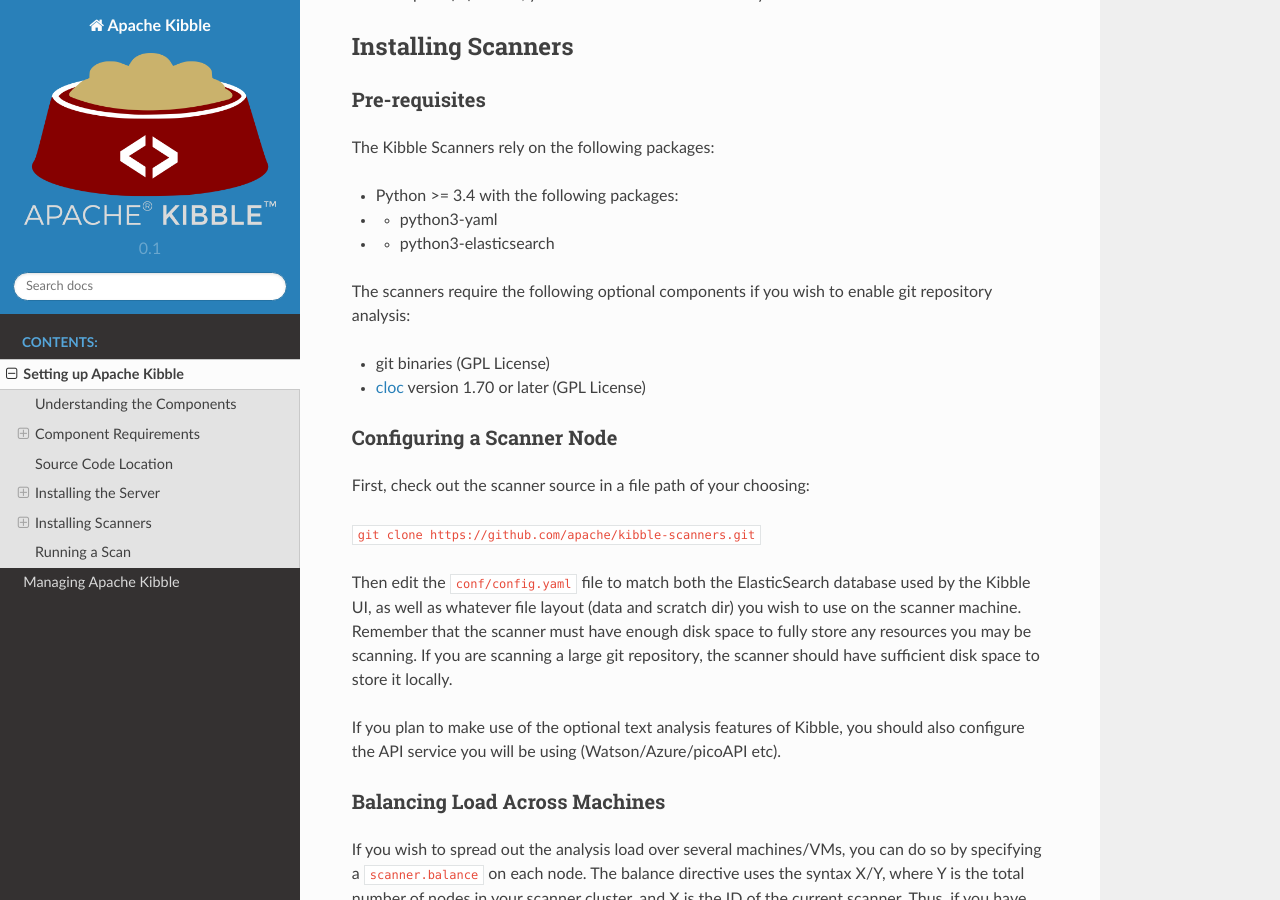
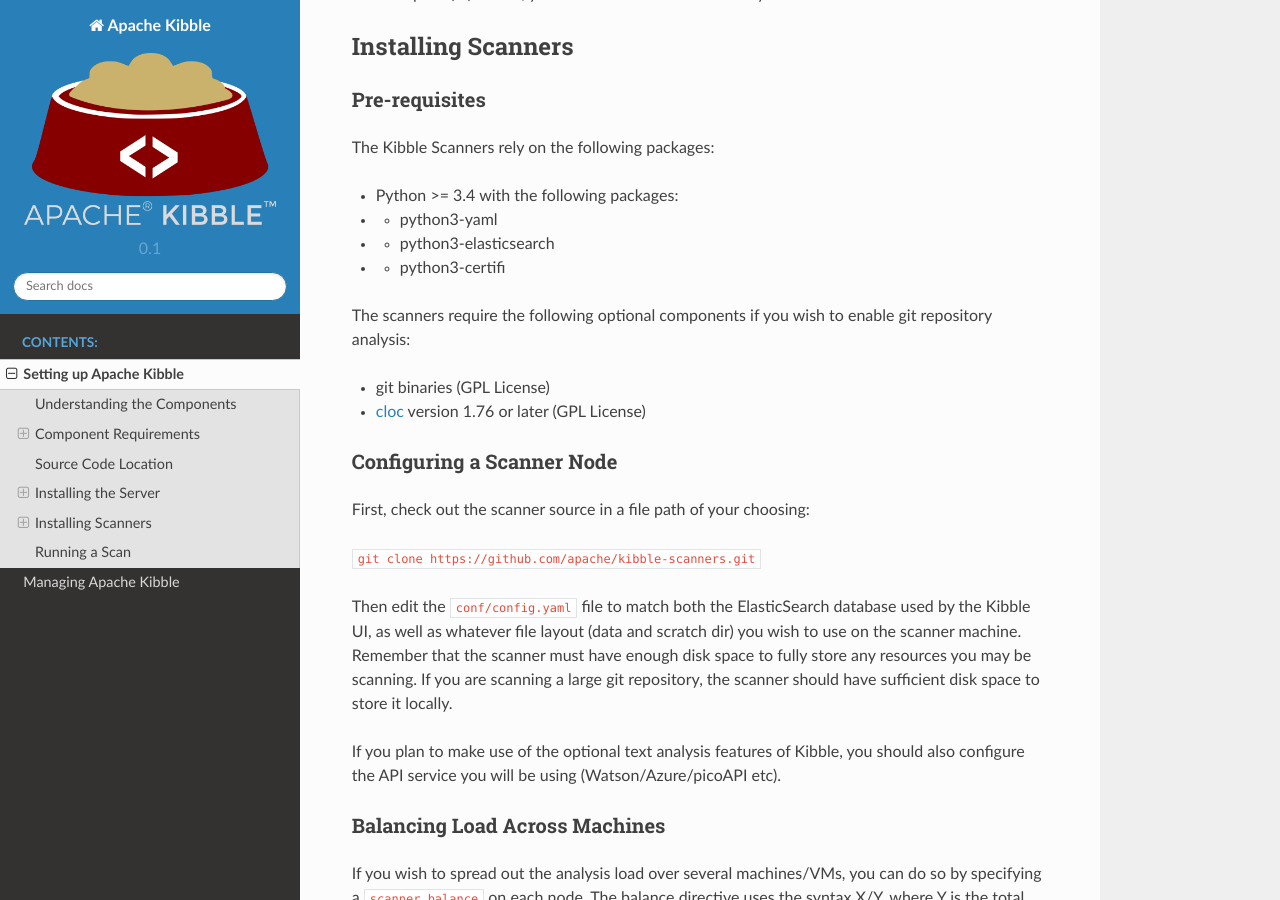
Before and after one commit to apache/kibble-1, a Sphinx documentation site: the page built from docs/source/setup.rst, in a window 1280 px wide and 900 px high, scrolled down 3047 px. Built offline with Sphinx 7.4.7 and the Read the Docs theme 2.0.0, drawn with Linux system fonts in a browser that asks for light colours; formulas are drawn with MathJax 3.

Commit message:
fix dependency in docs

```diff
--- a/docs/source/setup.rst
+++ b/docs/source/setup.rst
@@ -181,12 +181,13 @@
 - Python >= 3.4 with the following packages:
 - - python3-yaml
 - - python3-elasticsearch
+- - python3-certifi
 
 The scanners require the following optional components if you wish to enable
 git repository analysis:
 
 - git binaries (GPL License)
-- cloc_ version 1.70 or later (GPL License)
+- cloc_ version 1.76 or later (GPL License)
 
 
 ###########################
```
